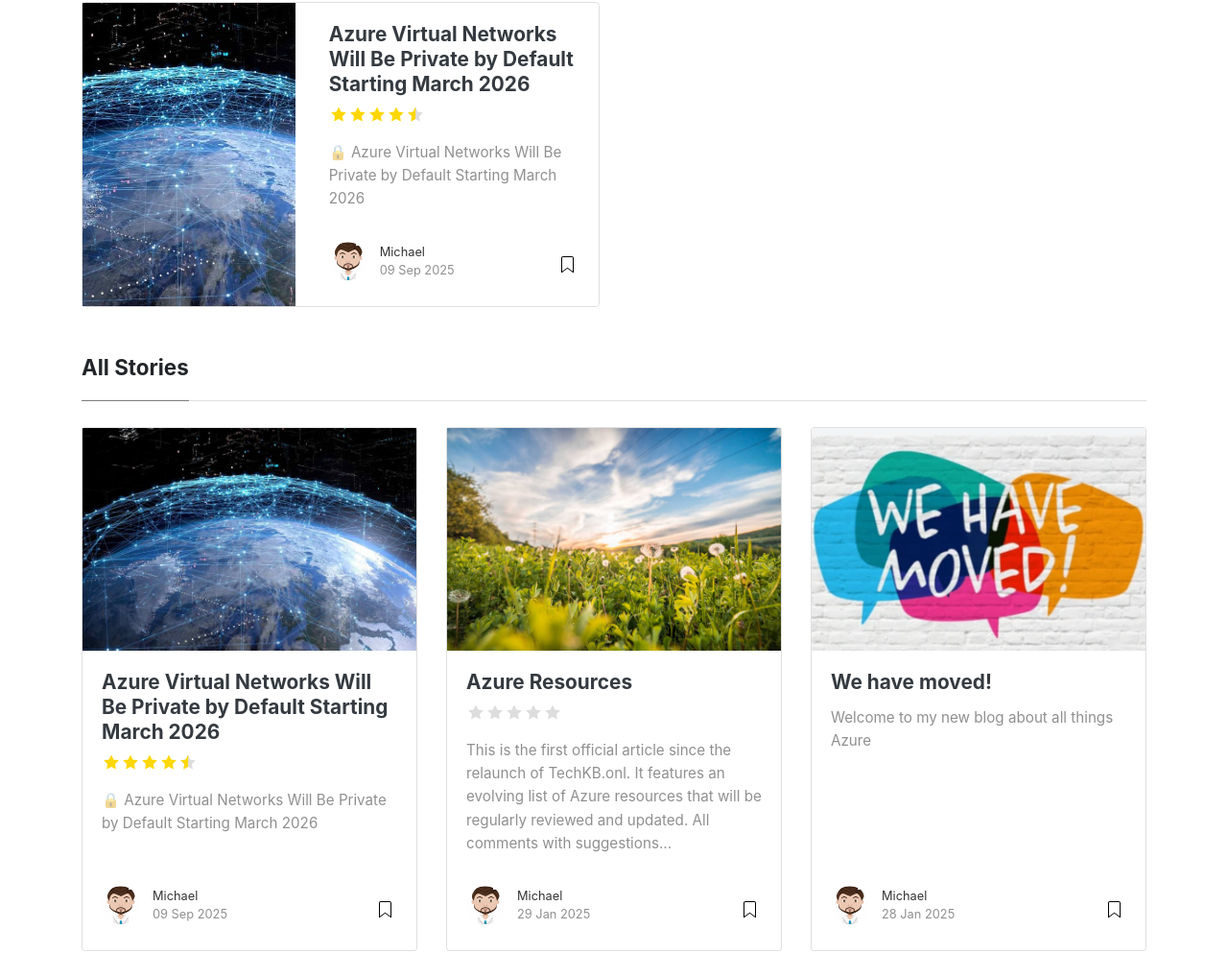
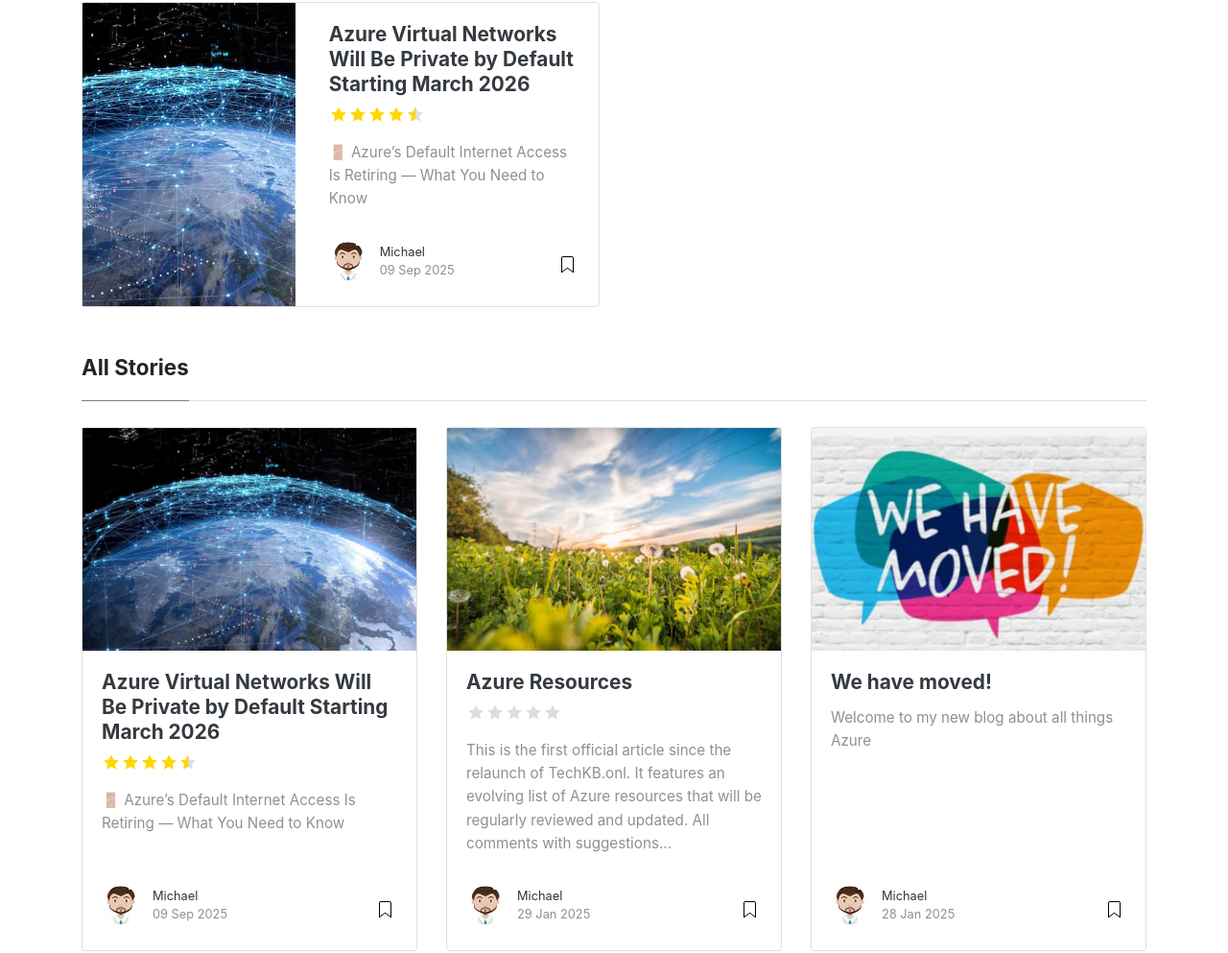
Before and after one commit to mcoutanche/github.io, a Jekyll site: the page built from index.html, in a window 1280 px wide and 1400 px high. Shown: the part 288-1281 px from the top of the window at 96% size. Built offline with Jekyll 4.4.1, drawn with Linux system fonts in a browser that asks for light colours; nearby versions of some CDN libraries; the list of posts is cut into pages by our own code; part of the change alters nothing that is shown.

Commit message:
post updated

```diff
--- a/_posts/2025-09-09-default-behaviour-for-new-vnets-will-be-private.md
+++ b/_posts/2025-09-09-default-behaviour-for-new-vnets-will-be-private.md
@@ -12,89 +12,47 @@ featured: true
 rating: 4.5
 ---
 
-# 🔒 Azure Virtual Networks Will Be Private by Default Starting March 2026
+# 🚪 Azure’s Default Internet Access Is Retiring — What You Need to Know
 
-Microsoft Azure is making a pivotal change to how virtual networks (VNets) behave by default. Beginning **March 31, 2026**, newly created VNets will **default to private subnets**, meaning they will no longer have automatic outbound internet access unless explicitly configured.
+If you've been spinning up virtual machines in Azure and relying on default outbound internet access, it's time to rethink your setup. Microsoft has announced that starting **September 30, 2025**, newly created VMs will **no longer have internet access by default**.
 
-This change is part of Azure’s broader initiative to promote **secure-by-default cloud infrastructure**—and it has major implications for delivery teams, architects, and engineers.
-
----
-
-## 🚨 What’s Changing?
-
-Historically, Azure provided [default outbound access](https://learn.microsoft.com/en-us/azure/virtual-network/ip-services/default-outbound-access) for virtual machines deployed into subnets without explicit outbound connectivity. This allowed VMs to reach the internet without additional configuration.
-
-Starting March 2026:
-
-- **New VNets will default to private subnets**
-- **Default outbound access will be disabled**
-- **Explicit outbound methods** (e.g., NAT Gateway, public IP, Load Balancer) must be configured to enable internet connectivity
-
-For more details, see [Microsoft’s official update](https://azure.microsoft.com/en-us/updates?id=default-outbound-access-for-vms-in-azure-will-be-retired-transition-to-a-new-method-of-internet-access) and [FAQs on the behavior change](https://learn.microsoft.com/en-us/answers/questions/1382414/default-outbound-access-for-vms-in-azure-will-be-r).
+That’s right—no more silent outbound connectivity unless you explicitly configure it.
 
 ---
 
 ## 🔍 Why This Matters
 
-This shift enhances security by reducing the attack surface of newly deployed resources. It also aligns with best practices around **Zero Trust architecture** and **network segmentation**.
+Historically, Azure VMs could reach the internet without any configuration. No NAT gateway, no public IP, no outbound rules—just plug and play.
 
-For delivery teams, this means:
+Convenient? Absolutely.
+Predictable and secure? Not really.
 
-- No more relying on implicit outbound connectivity
-- Greater control over egress traffic and firewall rules
-- A need to revisit infrastructure-as-code templates and onboarding guides
+This change forces us to be more intentional with our network design. And honestly, that’s a good thing. If you're architecting for scale, security, or compliance, relying on ephemeral public IPs was always a bit of a gamble.
 
 ---
 
-## 🧠 What You Should Do Now
+## 🛠️ What You Need to Do
 
-### ✅ Audit Existing Deployments
+If you're deploying new workloads after the cutoff date, you'll need to plan for outbound access explicitly. Here are your main options:
 
-- Identify workloads currently using default outbound access
-- Plan migration to explicit outbound methods like NAT Gateway
+- **Azure NAT Gateway**
+  Microsoft’s recommended approach. Assign it to your subnet to manage public IPs cleanly and securely.
 
-### 🛠 Update Infrastructure-as-Code
+- **Azure Firewall / NGFW**
+  Ideal for hub-and-spoke architectures. Centralized control, logging, and policy enforcement.
 
-- Modify ARM, Bicep, or Terraform templates to include outbound configurations
-- Ensure new VNets are provisioned with proper egress paths
+- **Instance-Level Public IPs**
+  Still available, but not ideal for large-scale or secure environments.
 
-### 📘 Educate Your Teams
-
-- Train engineers on the new default behavior
-- Update onboarding documentation and delivery playbooks
-
-### 🔐 Embrace Zero Trust
-
-- Tighten NSGs, route tables, and firewall policies
-- Use this change to reinforce secure cloud design principles
+- **Load Balancer with Outbound Rules**
+  Useful in specific scenarios, though it adds complexity.
 
 ---
 
-## 📅 Timeline Recap
+## 💡 My Take
 
-| Date              | Change Description                                      |
-|-------------------|----------------------------------------------------------|
-| **Sept 30, 2025** | Default outbound access begins phased retirement         |
-| **Mar 31, 2026**  | New VNets default to private subnets; no automatic egress |
+This isn’t just a technical update—it’s a nudge toward better architecture.
 
----
+If you're managing environments with high availability, redundancy, or compliance requirements, this shift aligns with best practices. It's also a great excuse to revisit your network design and ensure it's future-proof.
 
-## 📊 Visual Overview
-
-Here’s a simplified diagram showing the transition from default outbound access to explicit connectivity:
-
-![Azure VNet Outbound Access Transition](https://learn.microsoft.com/en-us/media/azure/virtual-network/ip-services/default-outbound-access-diagram.png)
-
-> *Diagram source: [Microsoft Learn – Default Outbound Access](https://learn.microsoft.com/en-us/azure/virtual-network/ip-services/default-outbound-access)*
-
----
-
-## 💬 Final Thoughts
-
-This isn’t just a technical update—it’s a strategic shift in how Azure encourages secure cloud architecture. While it may require some upfront effort, the long-term benefits in security, compliance, and operational control are substantial.
-
-If you're part of a Microsoft Partner delivery team, now is the time to get ahead of the curve. Review your templates, educate your teams, and start building with **explicit connectivity** in mind.
-
----
-
-*Have questions or want to share how your team is preparing? Drop a comment or open an issue—we’d love to hear from you.*
+Existing VMs won’t be impacted (yet), but for consistency and clarity, it’s worth transitioning sooner rather than later. Your future self will thank you.
```
